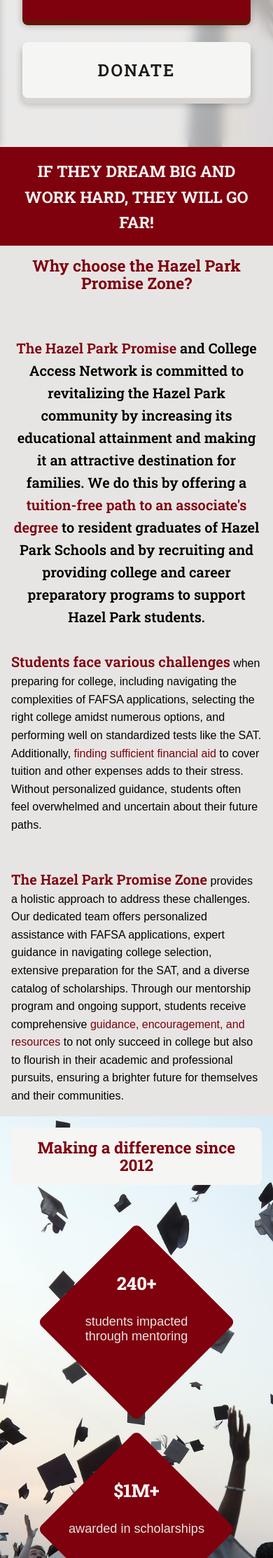
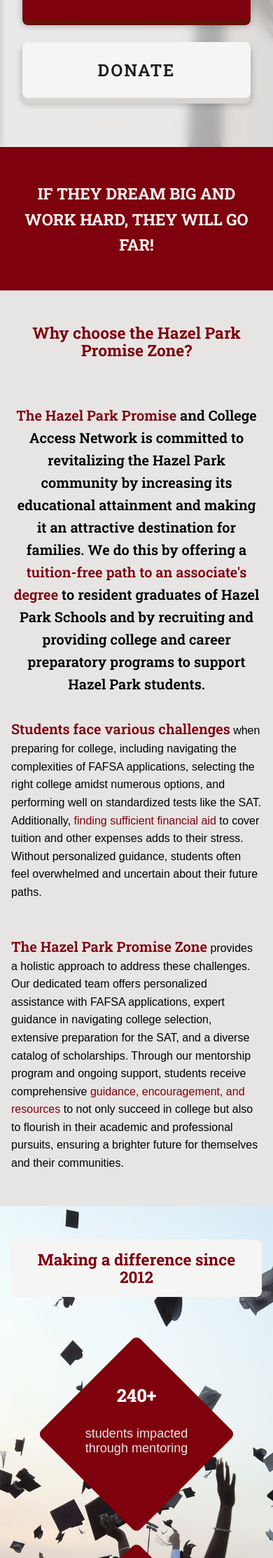
Before and after one commit to rsdrew/promiseZone, a Jekyll site: the page built from index.html, in a window 390 px wide. Shown: the part 697-2923 px from the top of the page at 70% size. Built offline with Jekyll 4.4.1, drawn with Linux system fonts in a browser that asks for light colours.

Commit message:
Fixed padding issue

```diff
--- a/_sass/setup/init.scss
+++ b/_sass/setup/init.scss
@@ -22,11 +22,11 @@
   padding: var(--sp-xxxl);
 
   @media (max-width: 1000px) {
-    padding: var(--sp-xxl);
+    padding-inline: var(--sp-xxl);
   }
 
   @media (max-width: 600px) {
-    padding: var(--sp-xl);
+    padding-inline: var(--sp-xl);
   }
 
   & > * {
```
